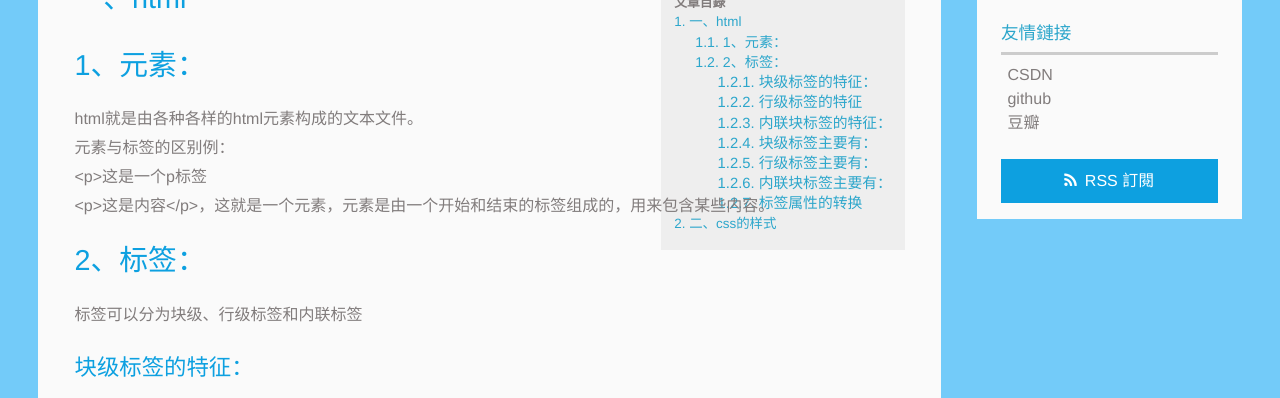
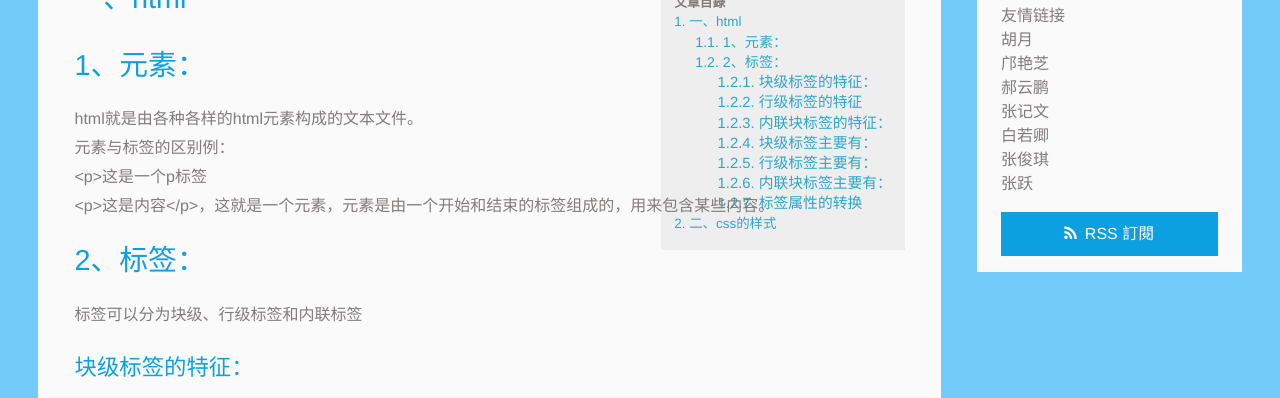
Before and after one commit to jameblunt1973/jameblunt1973.github.io, a plain HTML site: page 2015/11/25/html和css的小结/index.html in a window 1280 px wide. Shown: the part 405-803 px from the top of the page. Drawn offline with Linux system fonts and the light colour scheme; a script that the page names is missing.

Commit message:
Site updated: 2015-11-26 18:50:02

```diff
--- a/2015/11/25/html和css的小结/index.html
+++ b/2015/11/25/html和css的小结/index.html
@@ -250,15 +250,32 @@ var jiathis_config = {data_track_clickback:'true'};
 
 
 
-  <div class="linkslist">
-  <p class="asidetitle">友情鏈接</p>
-    <ul>
-      <li><a href="http://blog.csdn.net/dreajay" target="_blank" title="dreajay csdn">CSDN</a></li>
-      <li><a href="https://github.com/dreajay" target="_blank" title="dreajay github">github</a></li>
-      <li><a href="http://www.douban.com/people/72514701/" target="_blank" title="dreajay豆瓣">豆瓣</a></li>
-    </ul>
+  <div class="widget tag">
+<h3 class="title">友情链接</h3>
+<ul class="entry">
+	<li>
+		<a href="http://zgmn.github.io/">胡月</a>
+	</li>
+	<li>
+		<a href="http://running11.github.io/">邝艳芝</a>
+	</li>
+	<li>
+		<a href="http://haomark.github.io/">郝云鹏</a>
+	</li>
+	<li>
+		<a href="http://jameblunt1973.github.io/">张记文</a>
+	</li>
+	<li>
+		<a href="http://bairuoqing666.github.io/">白若卿</a>
+	</li>
+	<li>
+		<a href="http://gcsHaya.github.io/">张俊琪</a>
+	</li>
+	<li>
+		<a href="http://zy8232003.github.io/">张跃</a>
+	</li>
+</ul>
 </div>
-
 
   <div class="rsspart">
 	<a href="atom.xml" target="_blank" title="rss">RSS 訂閱</a>
```
Also changed, not shown: 2015/11/25/第二篇/index.html (+25 -8 lines), index.html (+25 -8 lines).
